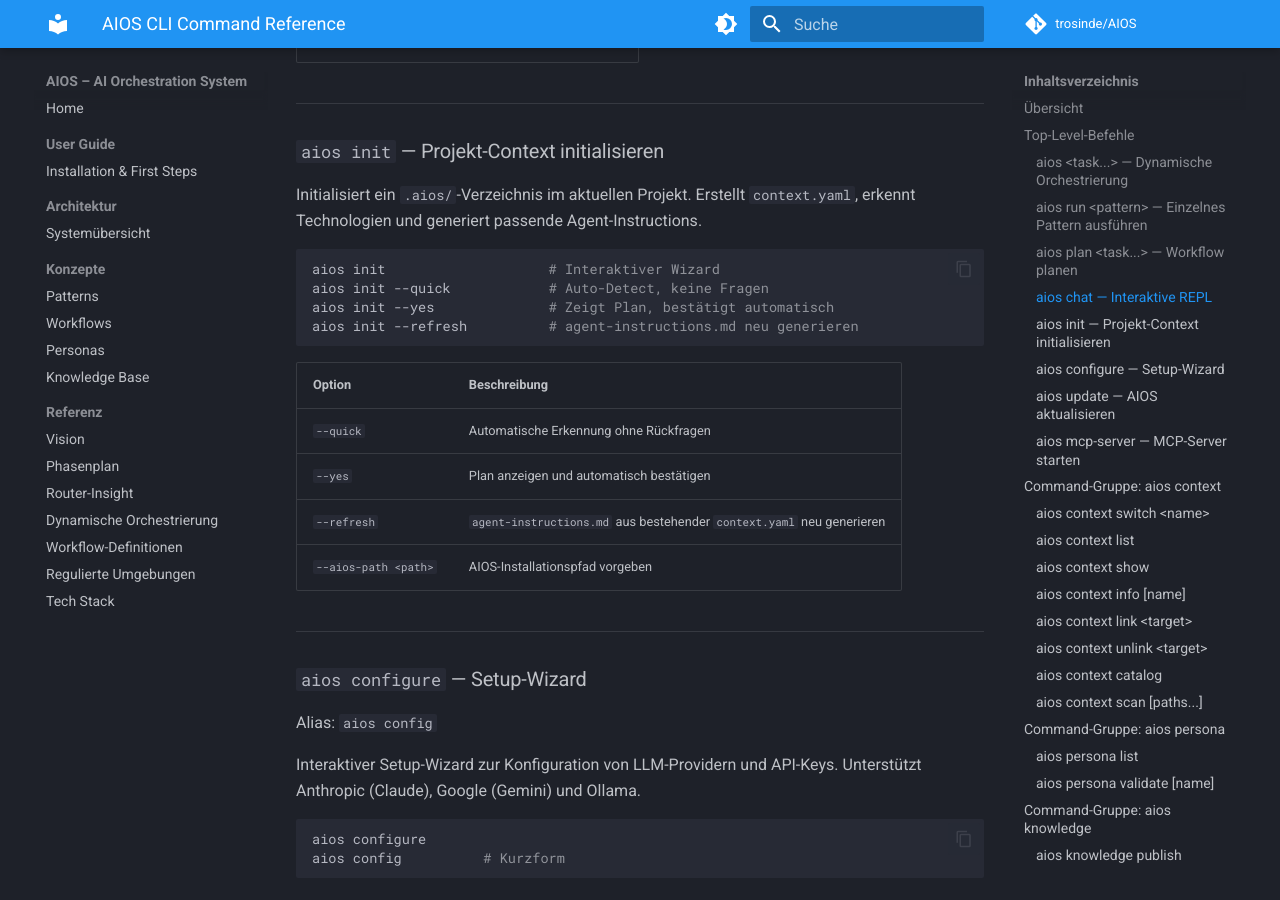
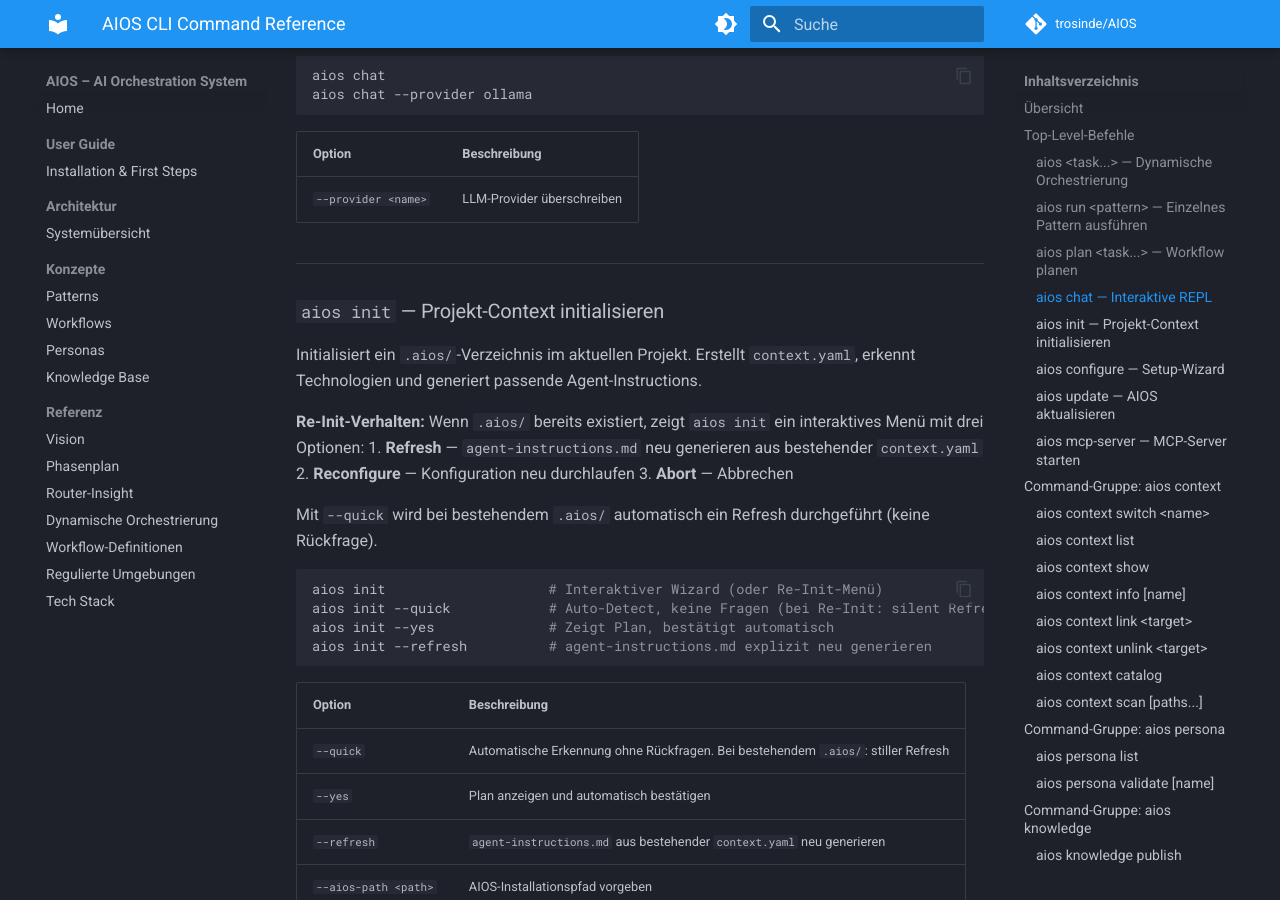
Before and after one commit to trosinde/AIOS, an MkDocs documentation site: the page built from docs/CLI_COMMANDS.md, in a window 1280 px wide and 900 px high, scrolled down 2768 px. Built offline with MkDocs 1.6.1 and Material for MkDocs 9.7.7, drawn with Linux system fonts in a browser that asks for light colours; comment, search, counter and statistics services are not loaded; some of the changed text lies outside the part shown.

Commit message:
docs: fix review findings in CLI command reference
- H2: Document stdin as mandatory for `aios run`
- M1/M2: Document re-init behavior and --quick re-init
- M3: Fix provider list (5 providers: anthropic, ollama, gemini, openai, opencode)
- M4: Document special pattern type handling (rag, mcp, tool, image, vision)
- M5: Add kernel_abi note for `patterns create`

https://claude.ai/code/session_01K2RxdFZheAvLFezChEXuNt

````diff
--- a/docs/CLI_COMMANDS.md
+++ b/docs/CLI_COMMANDS.md
@@ -52,12 +52,21 @@ aios "Erstelle Requirements" --context dvoi-engineering
 
 Führt ein einzelnes Pattern im Fabric-Style aus: stdin → LLM → stdout. Ideal für Pipes und Skripte.
 
+> **Hinweis:** Input via stdin ist **Pflicht**. Ohne stdin-Input bricht der Befehl mit Fehler ab.
+
 ```bash
 echo "Mein Code" | aios run analyze_code
 cat report.md | aios run summarize
 aios run extract_requirements --type=functional < spec.md
 aios run improve_writing --provider ollama < draft.txt
 ```
+
+Spezielle Pattern-Typen werden automatisch erkannt und unterschiedlich verarbeitet:
+- **`rag`** — Nutzt das RAG-Backend für semantische Suche
+- **`mcp`** — Delegiert an einen MCP-Server
+- **`tool`** — Führt ein CLI-Tool aus statt LLM-Aufruf
+- **`image_generation`** — Generiert Bilder
+- **Vision-Patterns** (`input_type: image`) — Verarbeiten Bilder als Input
 
 | Argument | Beschreibung |
 |----------|-------------|
@@ -104,16 +113,23 @@ aios chat --provider ollama
 
 Initialisiert ein `.aios/`-Verzeichnis im aktuellen Projekt. Erstellt `context.yaml`, erkennt Technologien und generiert passende Agent-Instructions.
 
+**Re-Init-Verhalten:** Wenn `.aios/` bereits existiert, zeigt `aios init` ein interaktives Menü mit drei Optionen:
+1. **Refresh** — `agent-instructions.md` neu generieren aus bestehender `context.yaml`
+2. **Reconfigure** — Konfiguration neu durchlaufen
+3. **Abort** — Abbrechen
+
+Mit `--quick` wird bei bestehendem `.aios/` automatisch ein Refresh durchgeführt (keine Rückfrage).
+
 ```bash
-aios init                    # Interaktiver Wizard
-aios init --quick            # Auto-Detect, keine Fragen
+aios init                    # Interaktiver Wizard (oder Re-Init-Menü)
+aios init --quick            # Auto-Detect, keine Fragen (bei Re-Init: silent Refresh)
 aios init --yes              # Zeigt Plan, bestätigt automatisch
-aios init --refresh          # agent-instructions.md neu generieren
+aios init --refresh          # agent-instructions.md explizit neu generieren
 ```
 
 | Option | Beschreibung |
 |--------|-------------|
-| `--quick` | Automatische Erkennung ohne Rückfragen |
+| `--quick` | Automatische Erkennung ohne Rückfragen. Bei bestehendem `.aios/`: stiller Refresh |
 | `--yes` | Plan anzeigen und automatisch bestätigen |
 | `--refresh` | `agent-instructions.md` aus bestehender `context.yaml` neu generieren |
 | `--aios-path <path>` | AIOS-Installationspfad vorgeben |
@@ -357,6 +373,8 @@ aios patterns show extract_requirements
 
 Erstellt ein neues Pattern aus einem Template.
 
+> **Hinweis:** Das generierte Template enthält noch kein `kernel_abi: 1` im Frontmatter. Dieses Feld sollte manuell ergänzt werden, damit der Pattern-Loader keine Warnung ausgibt.
+
 ```bash
 aios patterns create my_custom_pattern
 aios patterns create compliance_check --category security --description "Prüft Compliance-Anforderungen"
````
Also changed, not shown: other parts of docs/CLI_COMMANDS.md (+3 -3 lines).
